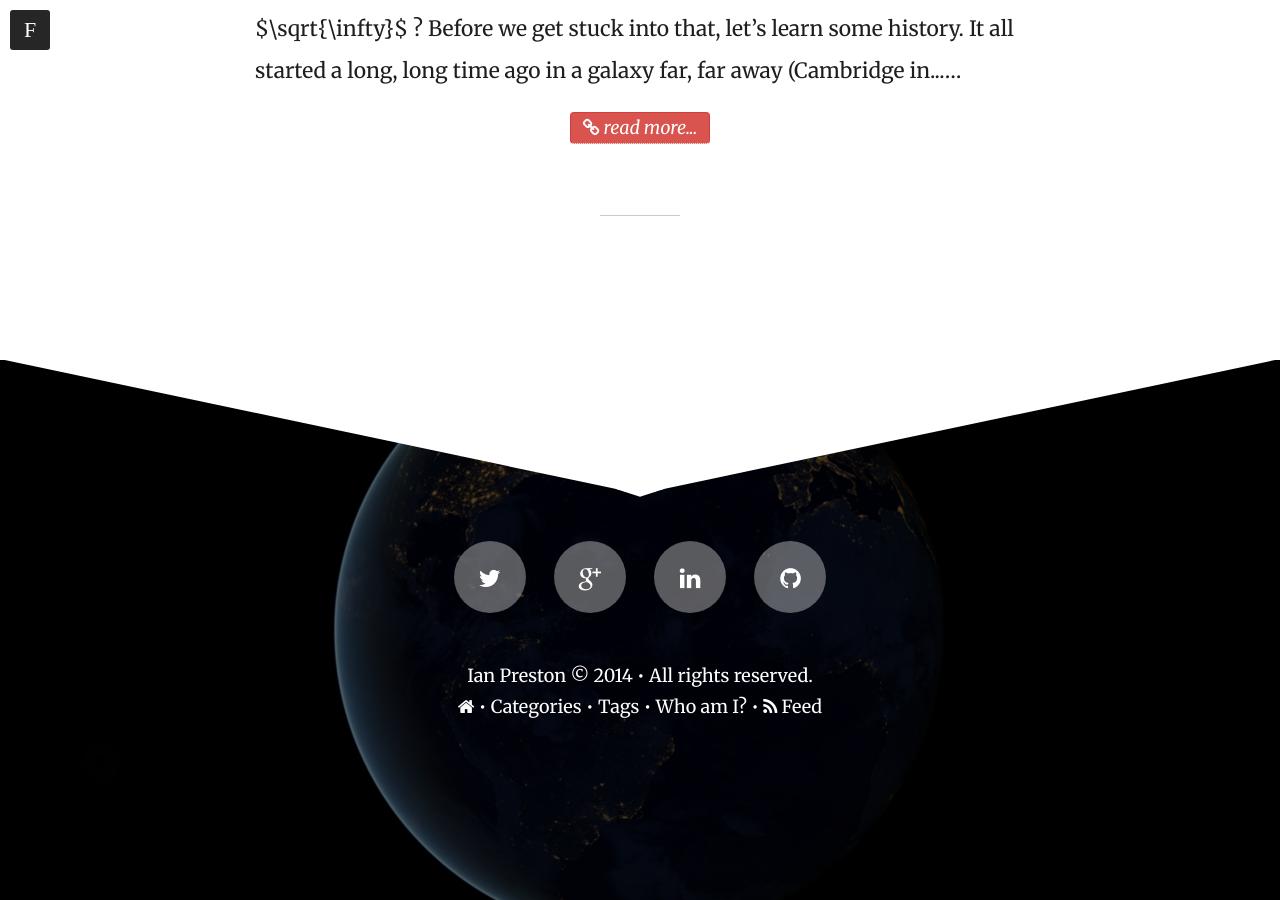
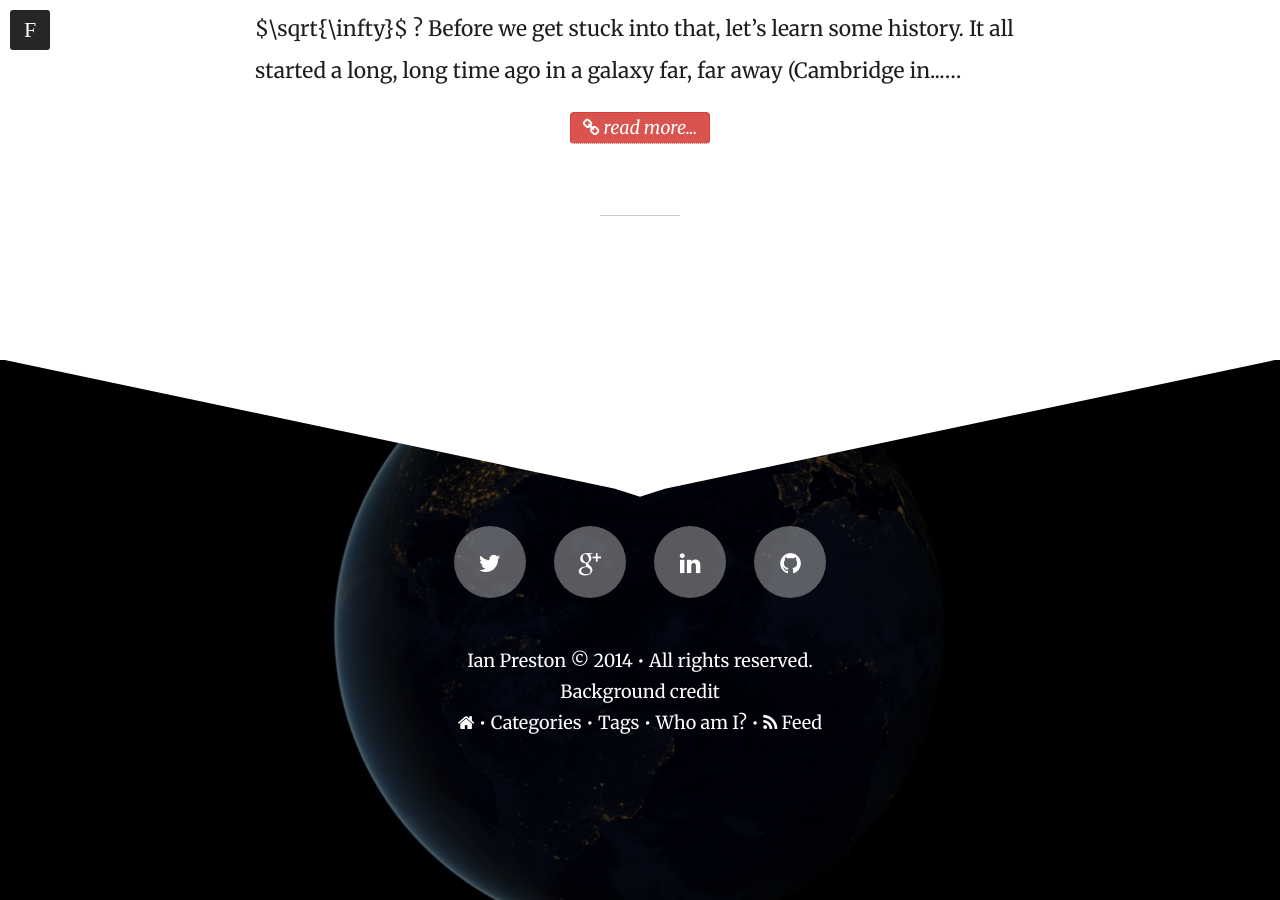
Before and after one commit to ianopolous/ianopolous.github.io, a Jekyll site: the page built from index.html, in a window 1280 px wide and 900 px high, scrolled down 1046 px. Built offline with Jekyll 4.4.1, drawn with Linux system fonts in a browser that asks for light colours; nearby versions of some CDN libraries; the list of posts is cut into pages by our own code.

Commit message:
background credit

```diff
--- a/_includes/footer.html
+++ b/_includes/footer.html
@@ -55,7 +55,7 @@
             </li>{% endif %}
         </ul>
             <div>
-                <a href="{{ site.url }}/about/">{{ site.owner.name }}</a> &copy; {{ site.time | date: '%Y' }} &bull; All rights reserved.
+                <a href="{{ site.url }}/about/">{{ site.owner.name }}</a> &copy; {{ site.time | date: '%Y' }} &bull; All rights reserved. <br><a href="https://www.flickr.com/photos/gsfc/8246892319/">Background credit</a>
             </div>
             <ul class="menu-items">
             {% for link in site.links %}
```
